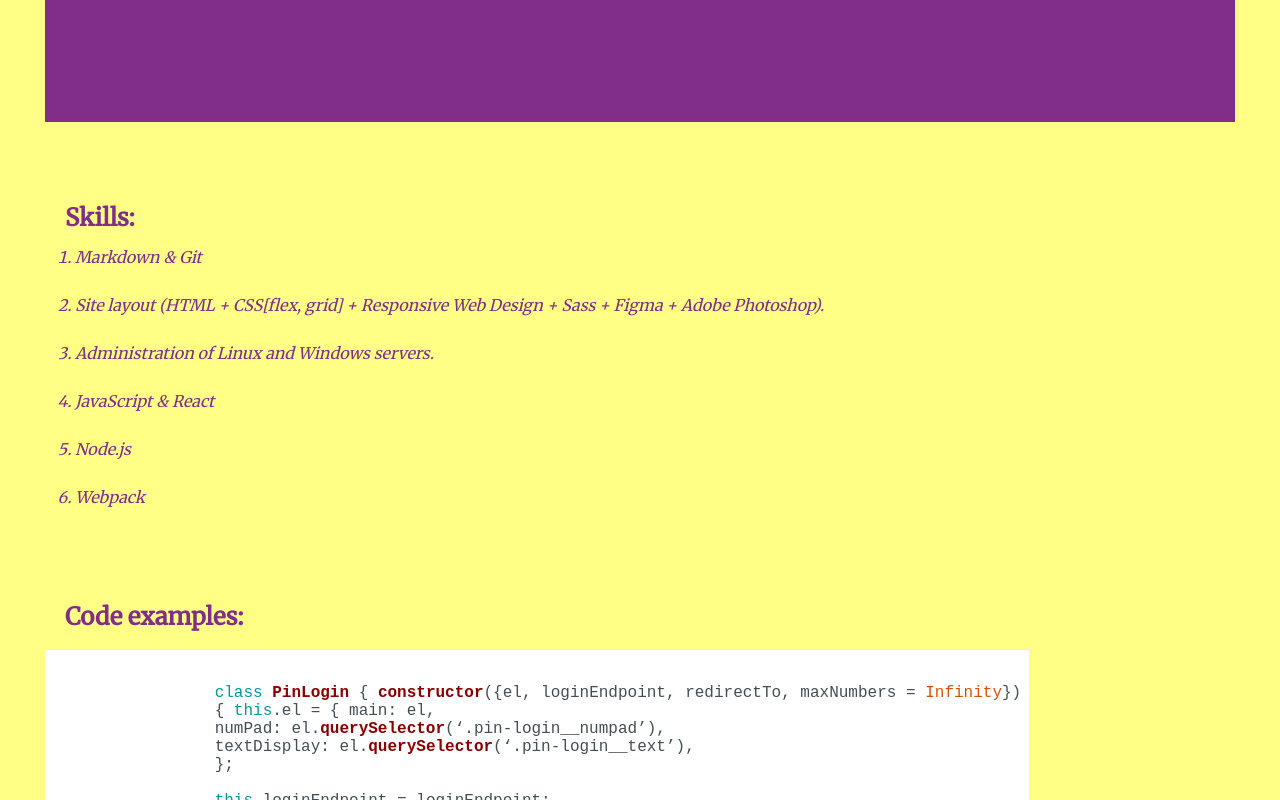
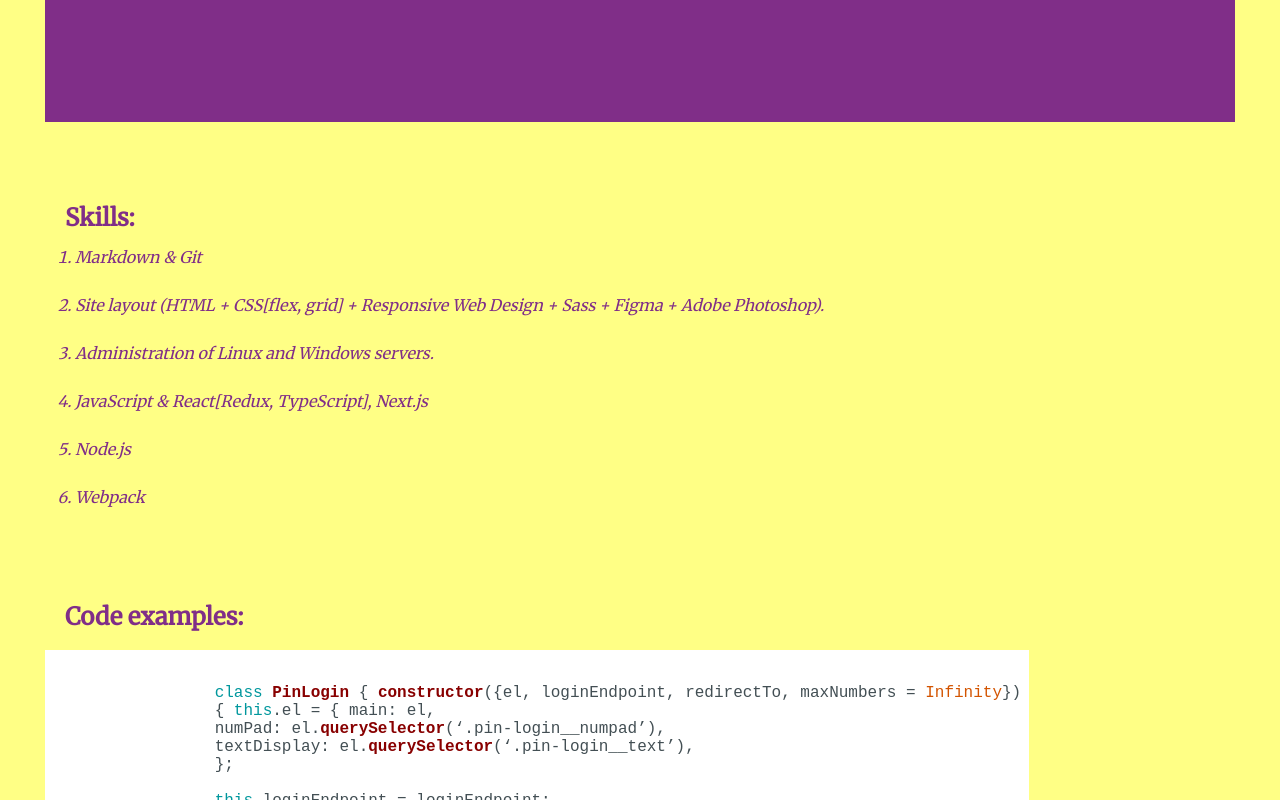
Before and after one commit to evgeniiDJS/rsschool-cv, a website with bundled scripts: page index.html in a window 1280 px wide. Shown: the part 1036-1836 px from the top of the page. Built offline with nearby package versions, Linux system fonts and the light colour scheme; a web font is replaced by a local one.

Commit message:
fix: avatars and skills

```diff
--- a/index.html
+++ b/index.html
@@ -92,7 +92,7 @@
               + Figma + Adobe Photoshop).
             </li>
             <li>Administration of Linux and Windows servers.</li>
-            <li>JavaScript & React</li>
+            <li>JavaScript & React[Redux, TypeScript], Next.js</li>
             <li>Node.js</li>
             <li>Webpack</li>
           </ol>
--- a/style.css
+++ b/style.css
@@ -119,7 +119,6 @@ div {
 
 .avatars {
     margin: 0 auto;
-    background-image: url("./assets/img/my_foto.jpg");
     background-repeat: no-repeat;
     border-radius: 50%;
     background-size: 100% 100%;
```
